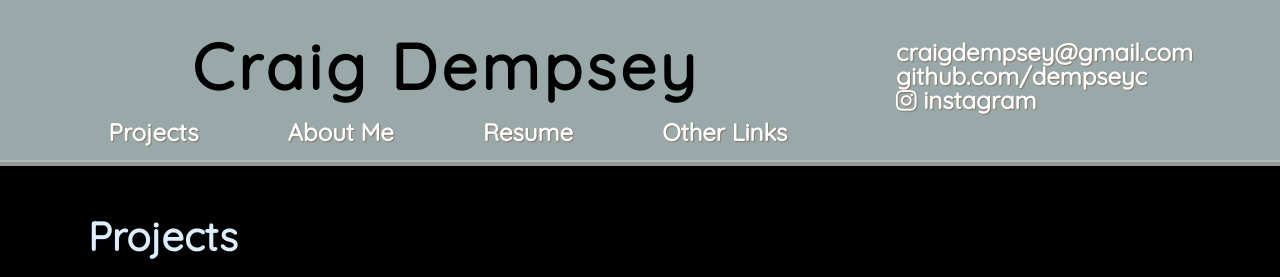
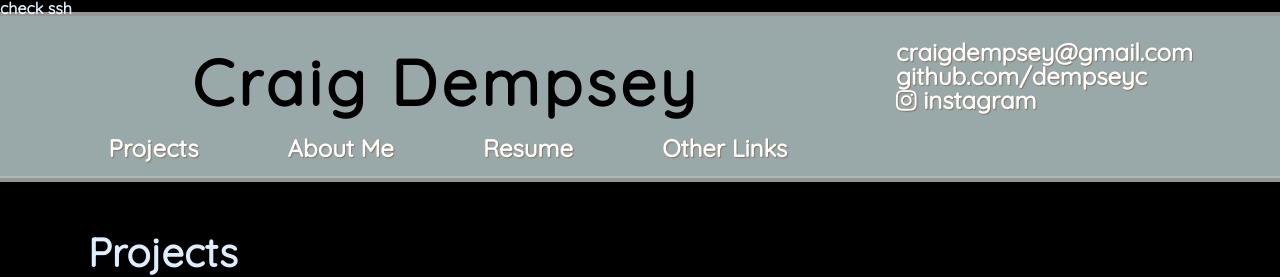
Before and after one commit to dempseyc/clldportfolio, a plain HTML site: page index.html in a window 1280 px wide. Shown: the top 277 px of the page. Drawn offline with Linux system fonts and the light colour scheme.

Commit message:
check ssh

```diff
--- a/index.html
+++ b/index.html
@@ -1,5 +1,4 @@
 <!DOCTYPE html>
-
 <head>
   <meta charset="utf-8">
   <!-- <link href="https://fonts.googleapis.com/css?family=Josefin+Slab" rel="stylesheet"  type='text/css'> -->
@@ -10,6 +9,7 @@
 </head>
 
 <body>
+  <div>check ssh</div>
 
   <div id="main-container" class="container transparent">
 
```
